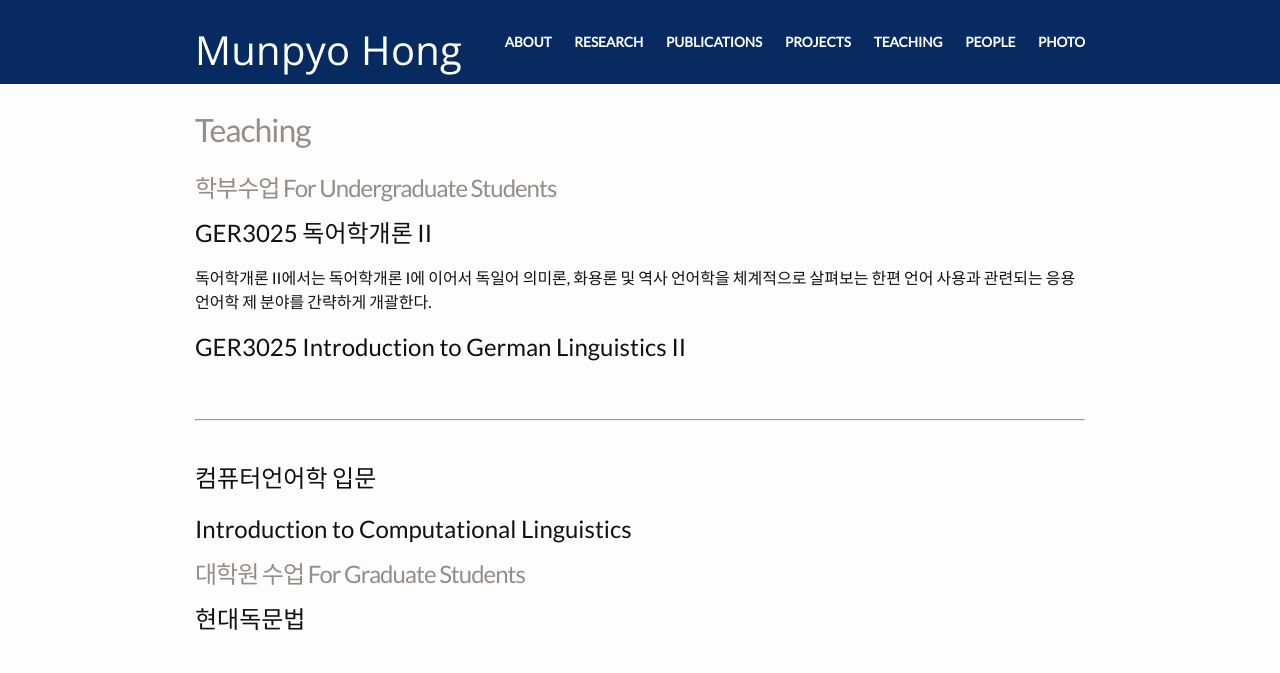
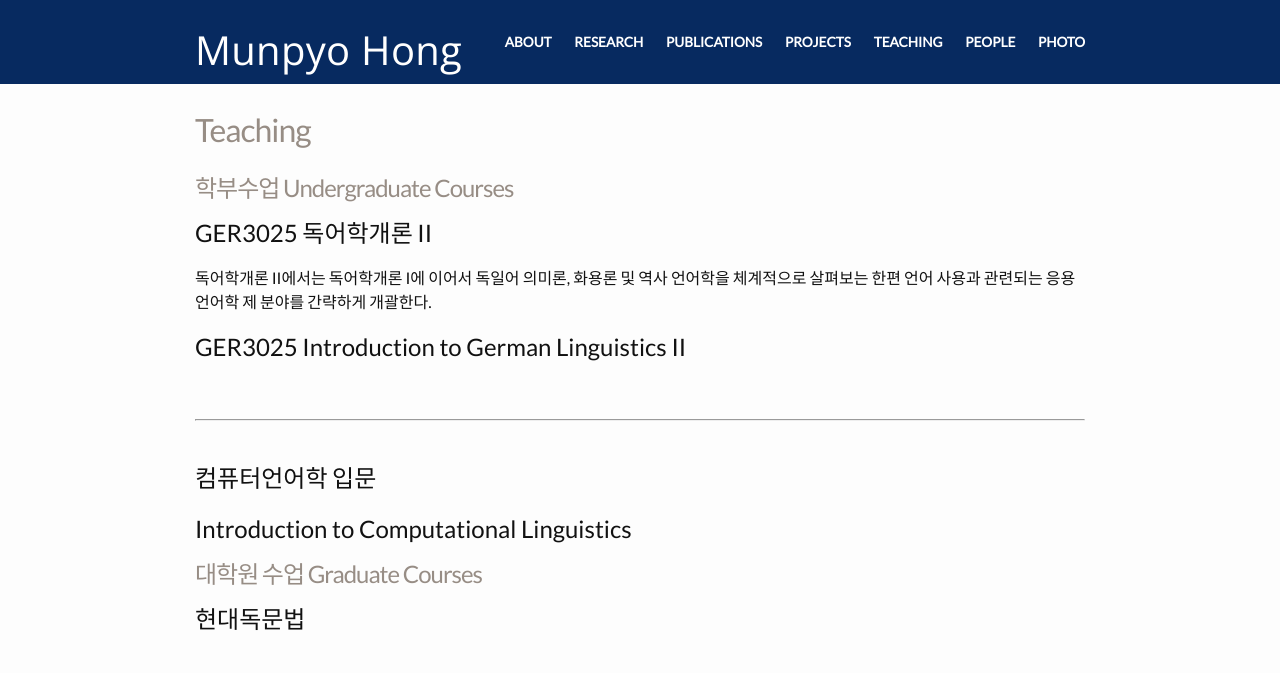
Before and after one commit to skkhmp/skkhmp.github.io, a Jekyll site: the page built from teaching.md, in a window 1280 px wide. Shown: the top 673 px of the page. Built offline with Jekyll 4.4.1, drawn with Linux system fonts in a browser that asks for light colours; some web fonts are replaced.

Commit message:
Update teaching.md

```diff
--- a/teaching.md
+++ b/teaching.md
@@ -3,7 +3,7 @@ layout: page
 title: Teaching
 permalink: /teaching/
 ---
-# 학부수업 For Undergraduate Students
+# 학부수업 Undergraduate Courses
 ## GER3025 독어학개론 II
 독어학개론 II에서는 독어학개론 I에 이어서 독일어 의미론, 화용론 및 역사 언어학을 체계적으로 살펴보는 한편 언어 사용과 관련되는 응용언어학 제 분야를 간략하게 개괄한다.
 
@@ -21,5 +21,5 @@ permalink: /teaching/
 ## Introduction to Computational Linguistics
 
 
-# 대학원 수업 For Graduate Students
+# 대학원 수업 Graduate Courses
 ## 현대독문법
```
